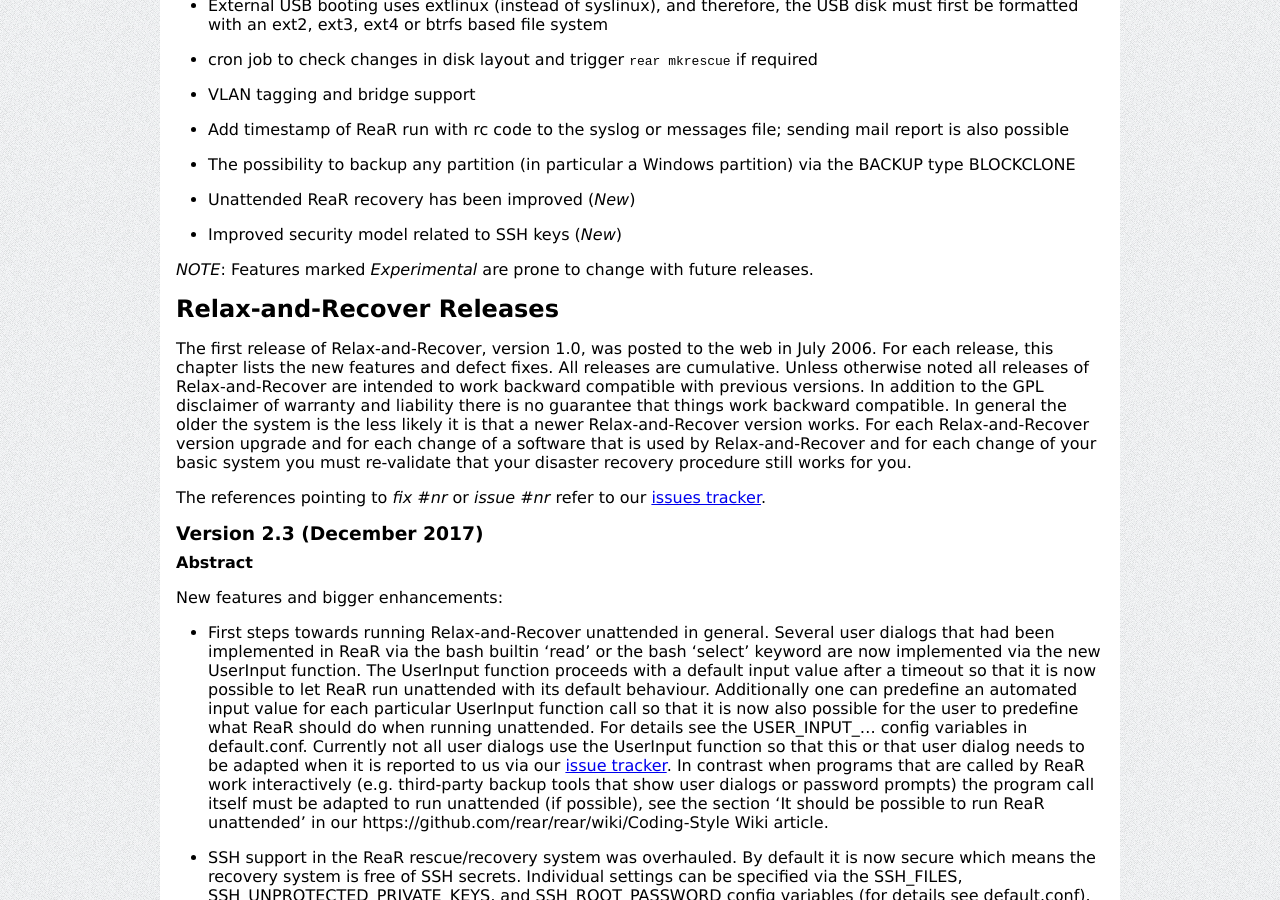
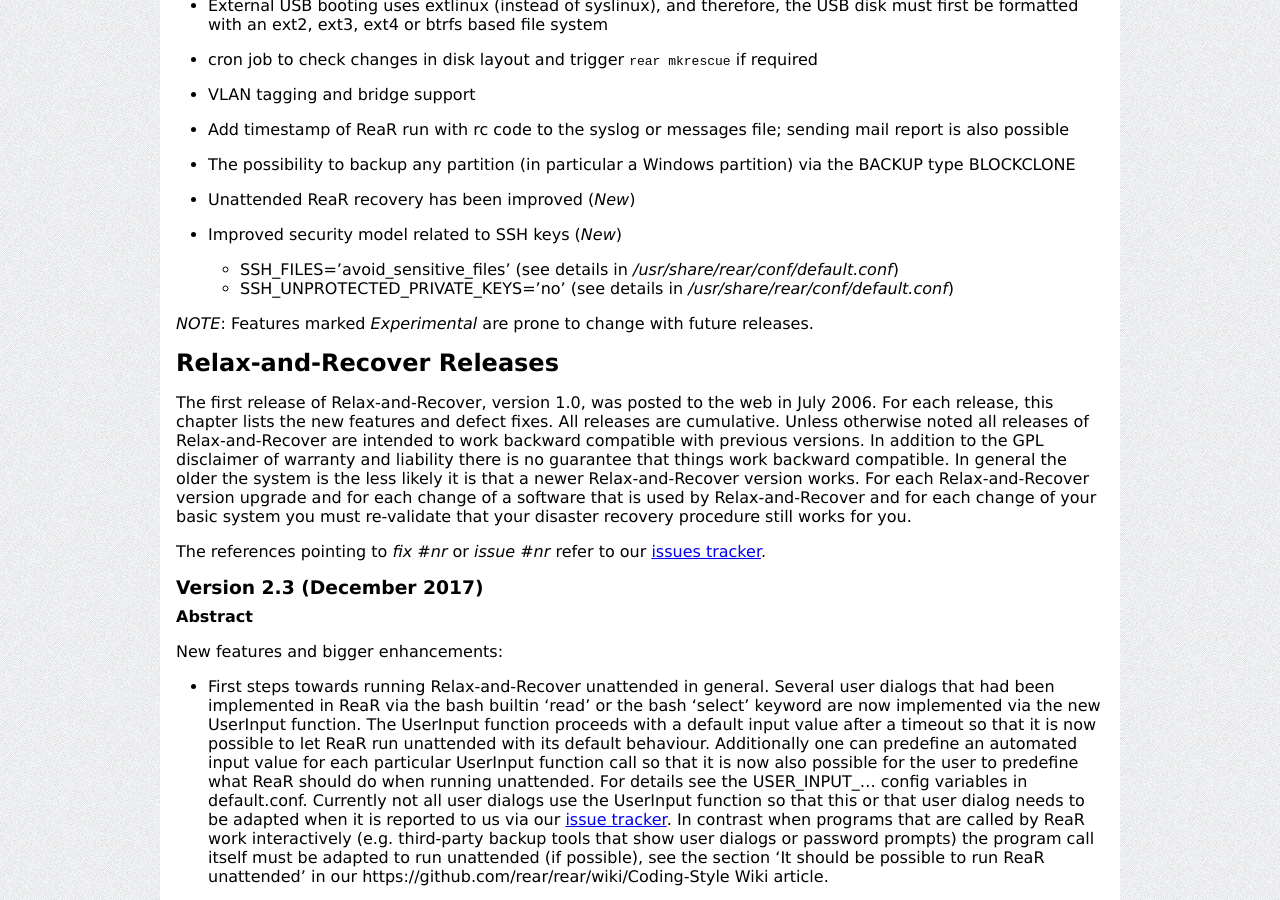
Before and after one commit to rear/rear.github.com, a Jekyll site: the page built from documentation/release-notes-2-3.md, in a window 1280 px wide and 900 px high, scrolled down 2421 px. Built offline with Jekyll 4.4.1, drawn with Linux system fonts in a browser that asks for light colours; comment, search, counter and statistics services are not loaded.

Commit message:
added some info around SSH_FILES & SSH_UNPROTECTED_PRIVATE_KEYS

```diff
--- a/documentation/release-notes-2-3.md
+++ b/documentation/release-notes-2-3.md
@@ -152,6 +152,9 @@
 * Unattended ReaR recovery has been improved (*New*)
 
 * Improved security model related to SSH keys (*New*)
+
+  - SSH_FILES='avoid_sensitive_files' (see details in _/usr/share/rear/conf/default.conf_)
+  - SSH_UNPROTECTED_PRIVATE_KEYS='no' (see details in _/usr/share/rear/conf/default.conf_)
 
 *NOTE*: Features marked *Experimental* are prone to change with future releases.
 
```
